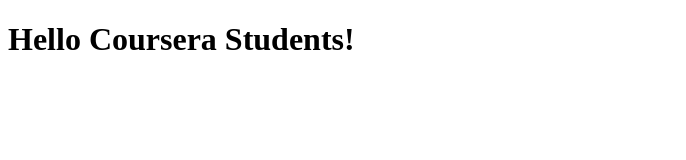
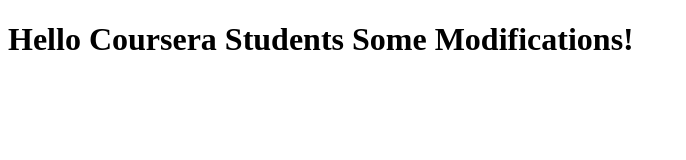
Before and after one commit to nhatofo/spacoursera, a plain HTML site: page index.html in a window 1280 px wide. Shown: the whole page, without its empty margins (0-686 px from the left). Drawn offline with Linux system fonts and the light colour scheme.

Commit message:
New version of web file

```diff
--- a/index.html
+++ b/index.html
@@ -5,7 +5,7 @@
     <title>Hello Corsera</title>
   </head>
   <body>
-    <h1>Hello Coursera Students!</h1>
+    <h1>Hello Coursera Students Some Modifications!</h1>
 
   </body>
 </html>
```
